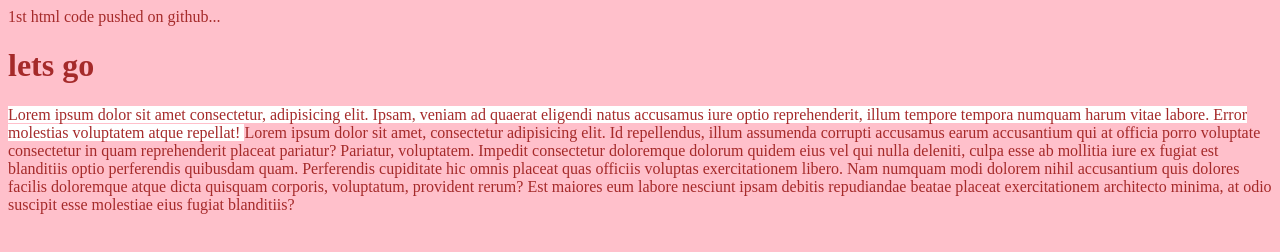
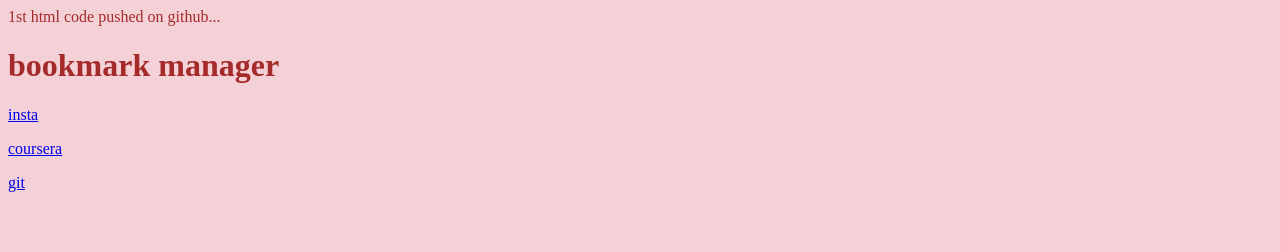
Before and after one commit to SamparkGupta/Sigma-Web-Developement-Course, a plain HTML site: page index.html in a window 1280 px wide. Drawn offline with Linux system fonts and the light colour scheme.

Commit message:
commented lorem and added bookmarks

```diff
--- a/index.html
+++ b/index.html
@@ -8,11 +8,16 @@
 </head>
 <body>
     1st html code pushed on github...
-    <h1> lets go</h1>
+    <h1> bookmark manager<p3></h1>
+        <!--
     <p1 style="background-color:white">
         Lorem ipsum dolor sit amet consectetur, adipisicing elit. Ipsam, veniam ad quaerat eligendi natus accusamus iure optio reprehenderit, illum tempore tempora numquam harum vitae labore. Error molestias voluptatem atque repellat!
     </p1>
-    <p2>Lorem ipsum dolor sit amet, consectetur adipisicing elit. Id repellendus, illum assumenda corrupti accusamus earum accusantium qui at officia porro voluptate consectetur in quam reprehenderit placeat pariatur? Pariatur, voluptatem. Impedit consectetur doloremque dolorum quidem eius vel qui nulla deleniti, culpa esse ab mollitia iure ex fugiat est blanditiis optio perferendis quibusdam quam. Perferendis cupiditate hic omnis placeat quas officiis voluptas exercitationem libero. Nam numquam modi dolorem nihil accusantium quis dolores facilis doloremque atque dicta quisquam corporis, voluptatum, provident rerum? Est maiores eum labore nesciunt ipsam debitis repudiandae beatae placeat exercitationem architecto minima, at odio suscipit esse molestiae eius fugiat blanditiis?</p2>
+    <p2>Lorem ipsum dolor sit amet, consectetur adipisicing elit. Id repellendus, illum assumenda corrupti accusamus earum accusantium qui at officia porro voluptate consectetur in quam reprehenderit placeat pariatur? Pariatur, voluptatem. Impedit consectetur doloremque dolorum quidem eius vel qui nulla deleniti, culpa esse ab mollitia iure ex fugiat est blanditiis optio perferendis quibusdam quam. Perferendis cupiditate hic omnis placeat quas officiis voluptas exercitationem libero. Nam numquam modi dolorem nihil accusantium quis dolores facilis doloremque atque dicta quisquam corporis, voluptatum, provident rerum? Est maiores eum labore nesciunt ipsam debitis repudiandae beatae placeat exercitationem architecto minima, at odio suscipit esse molestiae eius fugiat blanditiis?</p2>-->
+
+    <p><a target="_next" href="https://www.instagram.com/mob.1__/?hl=en"> insta </a></p>
+    <p><a target="_next" href="https://www.coursera.org/user/6e8e9ec88aa46cc9381dd0e4234a07b3"> coursera </a></p>
+    <p><a target="_next" href="https://github.com/SamparkGupta/Sigma-Web-Developement-Course"> git </a></p>
     <script> scr ="script.js"</script>
 
 </body>
--- a/style.css
+++ b/style.css
@@ -1,4 +1,4 @@
 body{
-    background-color:pink;
+    background-color:rgb(244, 209, 215);
     color:brown;
 }
```
